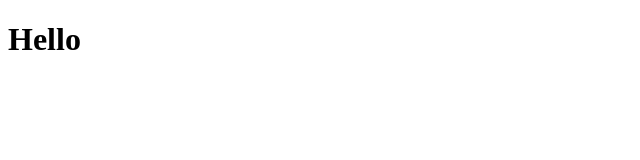
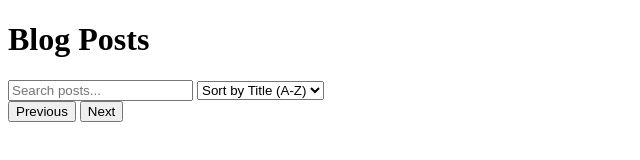
Before and after one commit to hackerpriya/FECC-2408-Evaluation-2, a plain HTML site: page index.html in a window 1280 px wide. Shown: the whole page, without its empty margins (0-640 px from the left). Drawn offline with Linux system fonts and the light colour scheme.

Commit message:
Gave blog app's basic structure with index.html

```diff
--- a/index.html
+++ b/index.html
@@ -1,12 +1,35 @@
 <!DOCTYPE html>
 <html lang="en">
 <head>
-    <meta charset="UTF-8">
-    <meta name="viewport" content="width=device-width, initial-scale=1.0">
-    <title>Blog Post Viewer</title>
+  <meta charset="UTF-8">
+  <meta name="viewport" content="width=device-width, initial-scale=1.0">
+  <title>Blog Posts</title>
+  <link rel="stylesheet" href="styles.css">
 </head>
 <body>
-    <h1>Hello</h1>
+  <div class="container">
+    <h1>Blog Posts</h1>
 
+    <!-- Search and Sorting Controls -->
+    <div class="controls">
+      <input type="text" id="search" placeholder="Search posts...">
+      <select id="sortOrder">
+        <option value="asc">Sort by Title (A-Z)</option>
+        <option value="desc">Sort by Title (Z-A)</option>
+      </select>
+    </div>
+
+    <!-- Posts Container -->
+    <div id="postsContainer" class="posts-container"></div>
+
+    <!-- Pagination Controls -->
+    <div class="pagination">
+      <button id="prevPage">Previous</button>
+      <span id="pageInfo"></span>
+      <button id="nextPage">Next</button>
+    </div>
+  </div>
+
+  <script src="script.js"></script>
 </body>
 </html>
```
